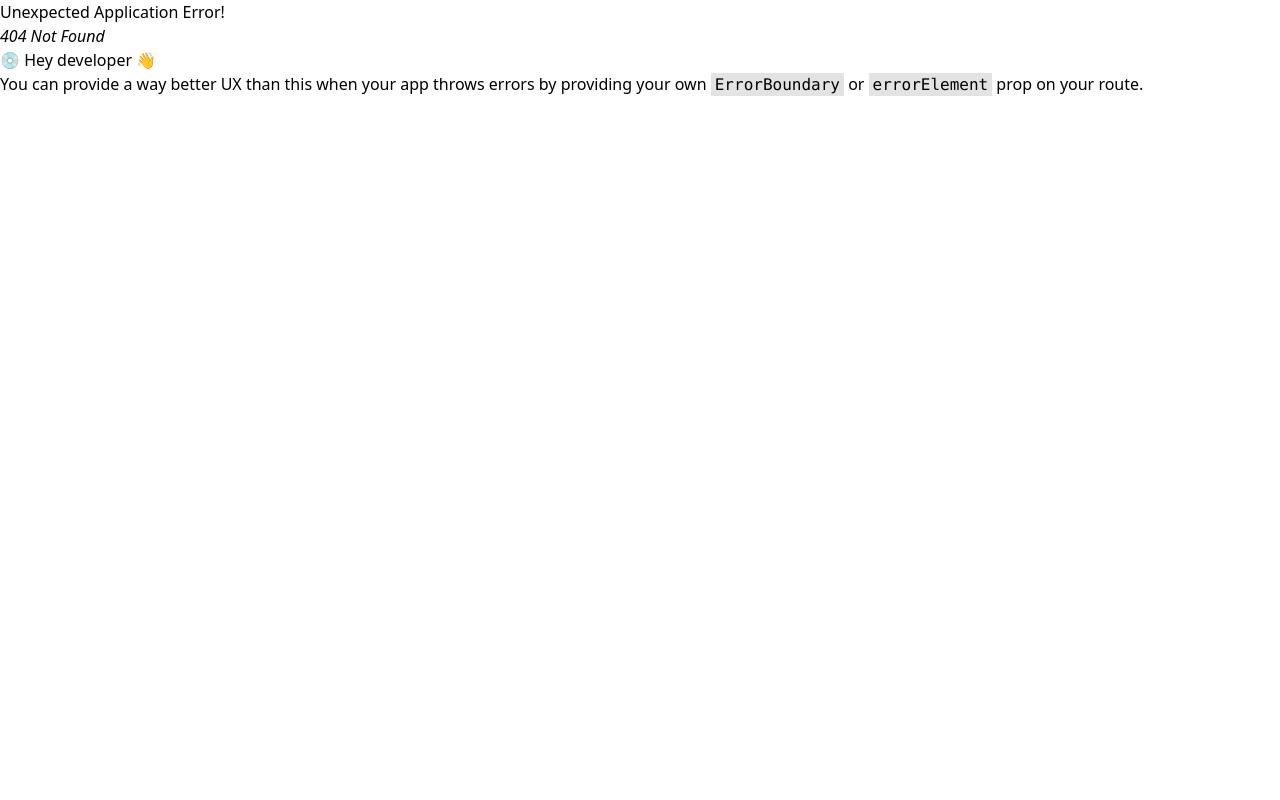
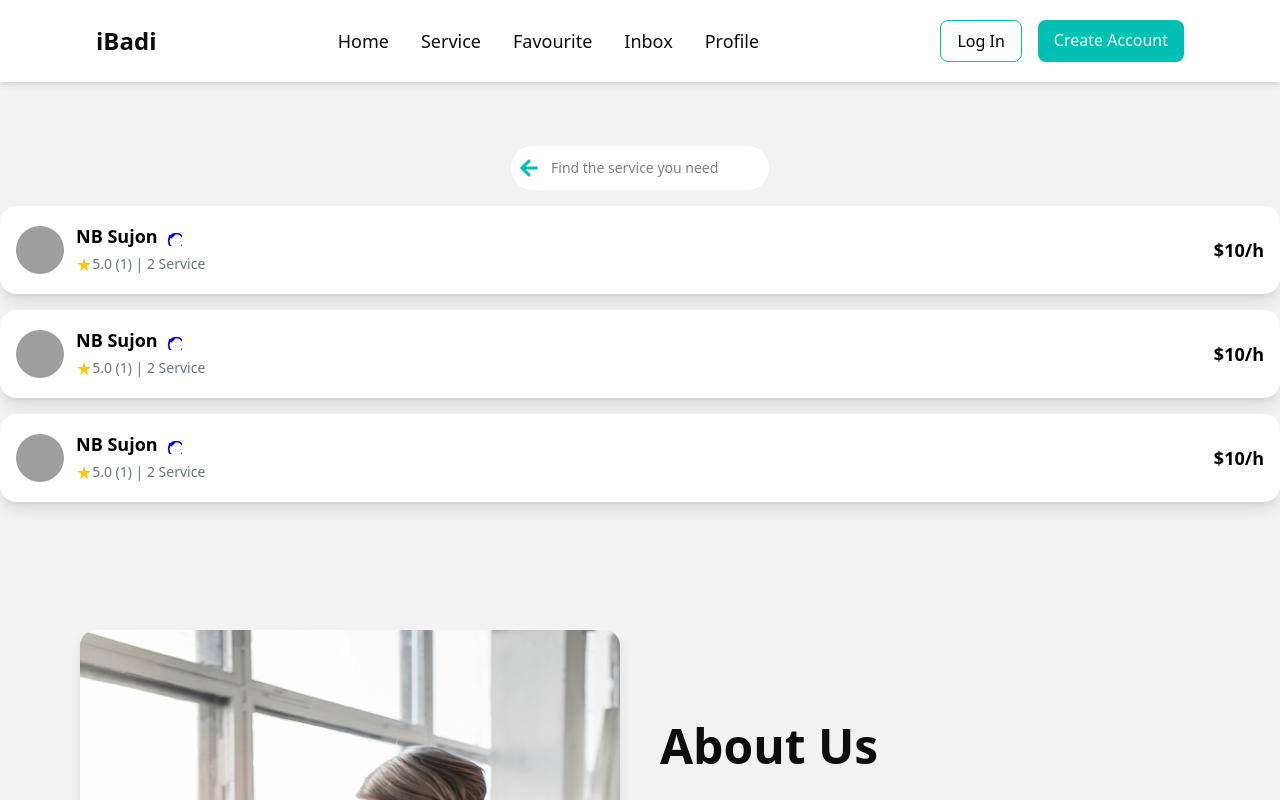
Before and after one commit to bdCalling-Sdt-hub/alex-service-provider-web, a React (Vite) app: page /serviceSearch in a window 1280 px wide. Before the commit this address had no page. Shown: the top 800 px of the page. Built offline with nearby package versions, Linux system fonts and the light colour scheme; grey boxes are pictures that could not be loaded.

Commit message:
search ederly

```diff
--- a/src/components/home/FindingProfessionals.jsx
+++ b/src/components/home/FindingProfessionalsLoader.jsx
@@ -1,12 +1,11 @@
-import React from "react";
+/* eslint-disable react/prop-types */
 import CustomComponent from "../../../pages/shared/CustomComponent";
-import { useNavigate } from "react-router-dom";
 
 const reviews = [
   {
     id: 1,
     name: "User 1",
-    avatar: "https://i.pravatar.cc/60?img=1",
+    avatar: "https://avatar.iran.liara.run/public/42",
     rating: 4,
     review:
       "Lorem ipsum dolor sit amet, consectetur adipiscing elit, sed diam nonummy nibh euismod tincidunt ut laoreet dolore magna aliquam erat volutpat.",
@@ -14,7 +13,7 @@ const reviews = [
   {
     id: 2,
     name: "User 2",
-    avatar: "https://i.pravatar.cc/60?img=2",
+    avatar: "https://avatar.iran.liara.run/public/1",
     rating: 4,
     review:
       "Lorem ipsum dolor sit amet, consectetur adipiscing elit, sed diam nonummy nibh euismod tincidunt ut laoreet dolore magna aliquam erat volutpat.",
@@ -22,22 +21,23 @@ const reviews = [
   {
     id: 3,
     name: "User 3",
-    avatar: "https://i.pravatar.cc/60?img=3",
+    avatar: "https://avatar.iran.liara.run/public/2",
     rating: 4,
     review:
       "Lorem ipsum dolor sit amet, consectetur adipiscing elit, sed diam nonummy nibh euismod tincidunt ut laoreet dolore magna aliquam erat volutpat.",
   },
 ];
 
-export default function FindingProfessionals() {
+export default function FindingProfessionalsLoader() {
   return (
     <CustomComponent>
       <div className="flex flex-col items-center p-6">
         {reviews.map((review) => (
           <ReviewCard key={review.id} review={review} />
         ))}
-        <h2 className="text-gray-600 text-xl mt-4">
-          Finding <span className="font-bold text-3xl text-blue-900">Elderly care</span>{" "}
+        <h2 className="text-[#0D0D0D] text-xl mt-4">
+          Finding{" "}
+          <span className="font-bold text-3xl text-blue-900">Elderly care</span>{" "}
           professionals
         </h2>
       </div>
@@ -45,13 +45,26 @@ export default function FindingProfessionals() {
   );
 }
 
+
 const StarRating = ({ rating }) => {
   return (
     <div className="flex">
       {[...Array(5)].map((_, index) => (
-        <span key={index} className="text-yellow-400 text-2xl">
-          {index < rating ? "★" : "☆"}
-        </span>
+        <svg
+          key={index}
+          xmlns="http://www.w3.org/2000/svg"
+          viewBox="0 0 24 24"
+          fill={index < rating ? "#facc15" : "none"}
+          stroke="#facc15"
+          strokeWidth="2"
+          className="w-10 h-10"
+        >
+          <path
+            strokeLinecap="round"
+            strokeLinejoin="round"
+            d="M12 2l3.09 6.26L22 9.27l-5 4.87 1.18 6.86L12 17.77 5.82 21l1.18-6.86-5-4.87 6.91-1L12 2z"
+          />
+        </svg>
       ))}
     </div>
   );
@@ -63,7 +76,7 @@ const ReviewCard = ({ review }) => {
       <img
         src={review.avatar}
         alt={review.name}
-        className="w-16 h-16 rounded-full border-2 border-teal-400 mr-4"
+        className="w-20 h-20 rounded-full border-2 border-teal-400 mr-4"
       />
       <div>
         <StarRating rating={review.rating} />
--- a/src/components/home/Frequency.jsx
+++ b/src/components/home/Frequency.jsx
@@ -285,13 +285,15 @@ export default function Frequency() {
           {/* Bottom Buttons */}
           <div className="p-4 flex gap-3">
             <button
-             onClick={() => navigate("/")}
-            className="flex-1 border border-[#0D0D0D] text-[#0D0D0D] px-4 py-2 rounded-md">
+              onClick={() => navigate("/")}
+              className="flex-1 border border-[#0D0D0D] text-[#0D0D0D] px-4 py-2 rounded-md"
+            >
               Skip
             </button>
             <button
-             onClick={() => navigate("/findingProfessionals")}
-            className="flex-1 bg-[#00C0B5] text-white px-4 py-2 rounded-md">
+              onClick={() => navigate("/serviceSearch")}
+              className="flex-1 bg-[#00C0B5] text-white px-4 py-2 rounded-md"
+            >
               Search
             </button>
           </div>
--- /dev/null
+++ b/src/components/home/ServiceSearch.jsx
@@ -0,0 +1,83 @@
+import { useNavigate } from "react-router-dom";
+import CustomComponent from "../../../pages/shared/CustomComponent";
+import { FaArrowLeft } from "react-icons/fa";
+import { useState } from "react";
+
+function ServiceSearch() {
+  const navigate = useNavigate();
+  const [search, setSearch] = useState("");
+  const [isFocused, setIsFocused] = useState(false);
+
+  return (
+    <CustomComponent>
+      <div className="flex flex-col items-center gap-4 py-16">
+        {/* Search Bar */}
+        <div className="relative">
+          <button
+            onClick={() => navigate(-1)}
+            className="absolute inset-y-0 left-2 flex items-center"
+          >
+            <FaArrowLeft className="h-5 w-5 text-[#00C0B5]" />
+          </button>
+          <input
+            type="text"
+            placeholder="Find the service you need"
+            className="w-full pl-10 pr-4 py-3 bg-white rounded-full text-sm focus:outline-none"
+            value={search}
+            onChange={(e) => setSearch(e.target.value)}
+            onFocus={() => setIsFocused(true)}
+            onBlur={() => setTimeout(() => setIsFocused(false), 200)}
+          />
+        </div>
+        <ServiceCard />
+        <ServiceCard />
+        <ServiceCard />
+      </div>
+    </CustomComponent>
+  );
+}
+
+export default ServiceSearch;
+
+const ServiceCard = () => {
+  return (
+    <div className="bg-white p-4 rounded-2xl shadow-lg flex justify-between items-center w-full">
+      {/* Left Section: Profile */}
+      <div className="flex items-center gap-3">
+        <img
+          src="https://avatar.iran.liara.run/public/42"
+          alt="Profile"
+          className="w-12 h-12 rounded-full"
+        />
+        <div>
+          <div className="flex items-center gap-1">
+            <h3 className="font-semibold text-lg">NB Sujon</h3>
+            <svg
+              xmlns="http://www.w3.org/2000/svg"
+              fill="none"
+              viewBox="0 0 24 24"
+              strokeWidth={2}
+              stroke="blue"
+              className="w-5 h-5"
+            >
+              <path
+                strokeLinecap="round"
+                strokeLinejoin="round"
+                d="M9 12l2 2 4-4m-7 8a9 9 0 1018 0 9 9 0 00-18 0z"
+              />
+            </svg>
+          </div>
+          <p className="text-gray-500 text-sm flex items-center">
+            <span className="text-yellow-400 text-lg">★</span> 5.0 (1) | 2
+            Service
+          </p>
+        </div>
+      </div>
+
+      {/* Right Section: Pricing */}
+      <div>
+        <span className="font-semibold text-lg">$10/h</span>
+      </div>
+    </div>
+  );
+};
```
Also changed, not shown: src/routes/Routes.jsx (+7 -2 lines).
